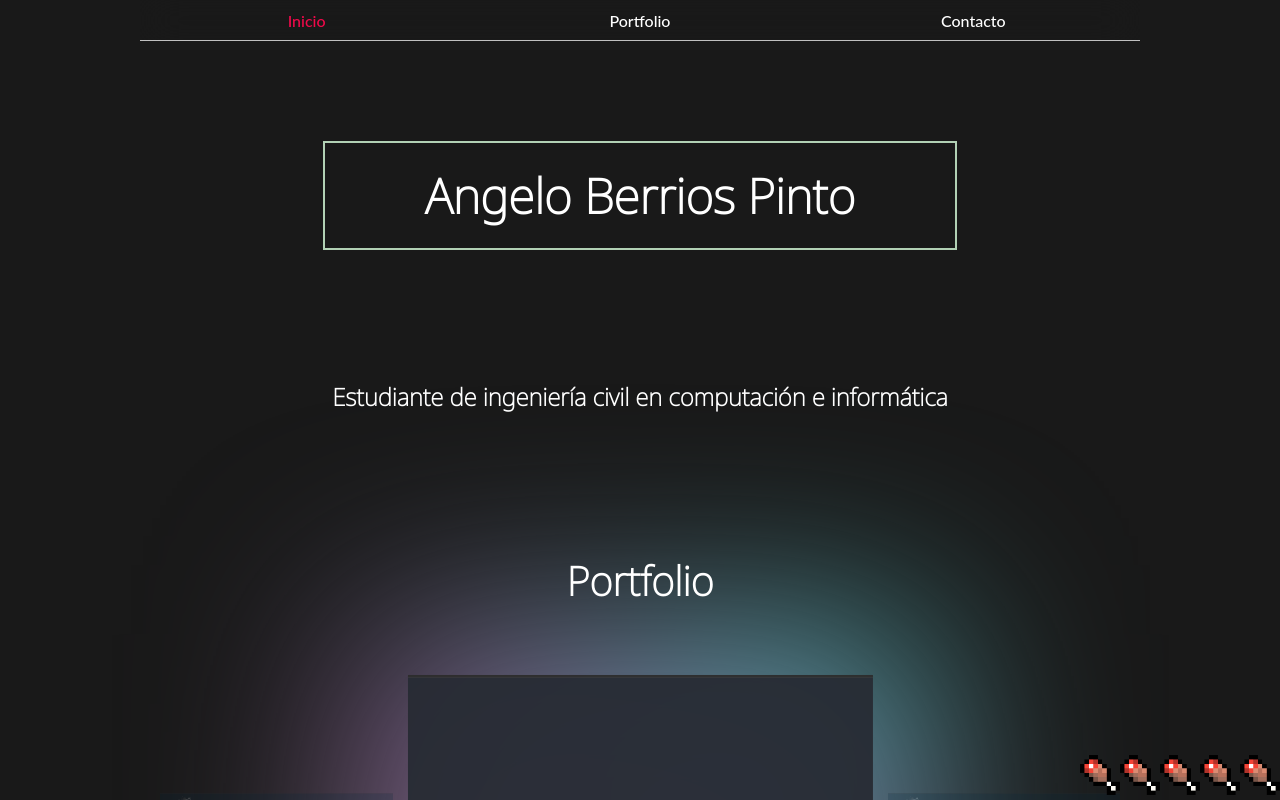
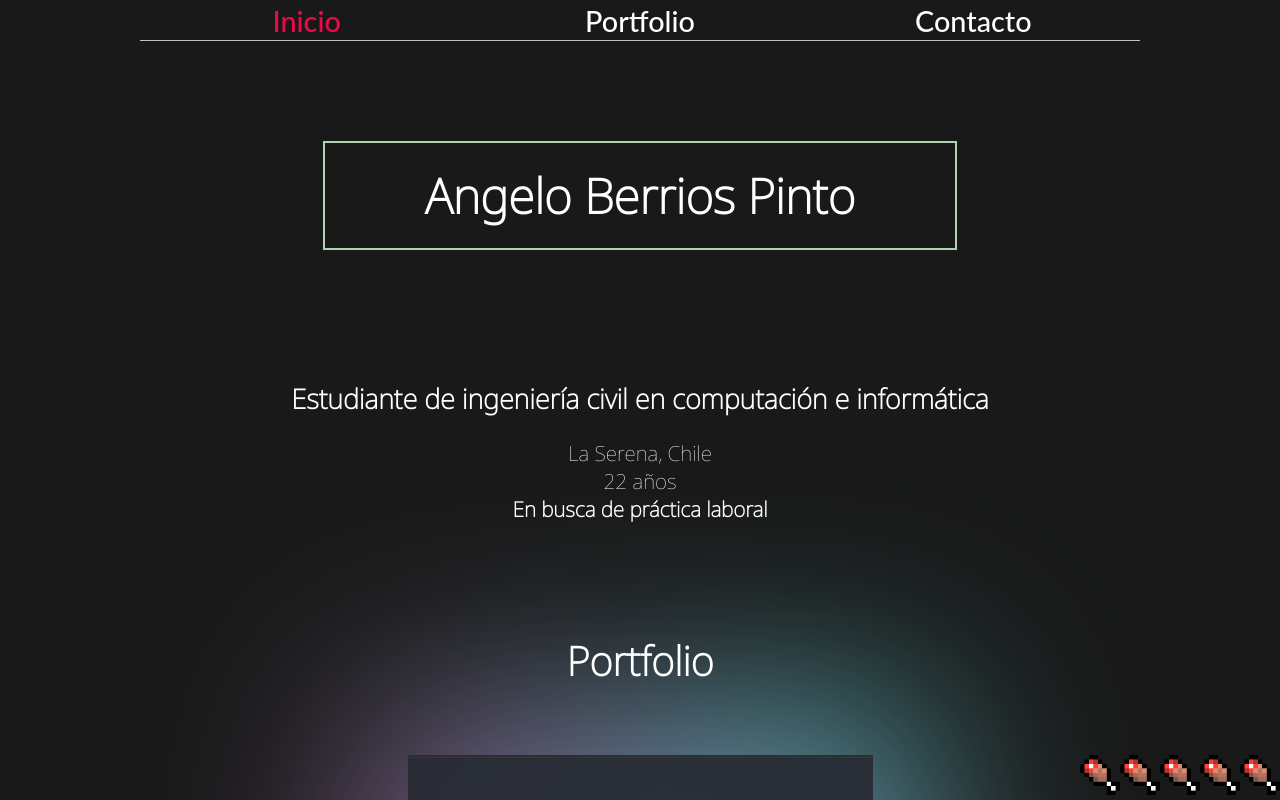
Before and after one commit to Dbaljeet/AngeloWebsite, a React (Vite) app in the folder AngeloWebsite/: page / in a window 1280 px wide. Shown: the top 800 px of the page. Built offline with nearby package versions, Linux system fonts and the light colour scheme.

Commit message:
[Change] Navbar (font-size), [Add]About(Info)

```diff
--- a/AngeloWebsite/src/components/About/index.jsx
+++ b/AngeloWebsite/src/components/About/index.jsx
@@ -1,5 +1,5 @@
 import React from "react";
-import { AboutInf, Container } from './styles'
+import { AboutInf, Container, Aboutme } from './styles'
 const About = () =>{
     return(
         <>
@@ -7,6 +7,16 @@ const About = () =>{
             <AboutInf>
                 Estudiante de ingeniería civil en computación e informática
             </AboutInf>
+            <br></br>
+            <Aboutme>
+                La Serena, Chile
+            </Aboutme>
+            <Aboutme>
+                22 años
+            </Aboutme>
+            <Aboutme bold={true}>
+                En busca de práctica laboral
+            </Aboutme>
         </Container>
 
 
--- a/AngeloWebsite/src/components/About/styles.jsx
+++ b/AngeloWebsite/src/components/About/styles.jsx
@@ -1,9 +1,14 @@
 import styled from "styled-components"
 export const AboutInf = styled.h2`
+    font-size:1.7rem;
     color:#fff;
-    margin-bottom:100px;
 `
 export const Container  = styled.div`
     width:100%;
-    padding:30px 0;
+    padding:30px 0 100px 0;
 `
+export const Aboutme = styled.p`
+    font-size:1.3rem;
+    color:#fff;
+    font-weight: ${props=>props.bold? 'bold':''}
+`
--- a/AngeloWebsite/src/components/Navbar/stylesNavbar.jsx
+++ b/AngeloWebsite/src/components/Navbar/stylesNavbar.jsx
@@ -145,6 +145,7 @@ export const Links = styled(Link)`
     }
     @media screen and (min-width: 622px){
         height:40px;
+        font-size:1.8rem;
     }
 
     width: 130px;
```
